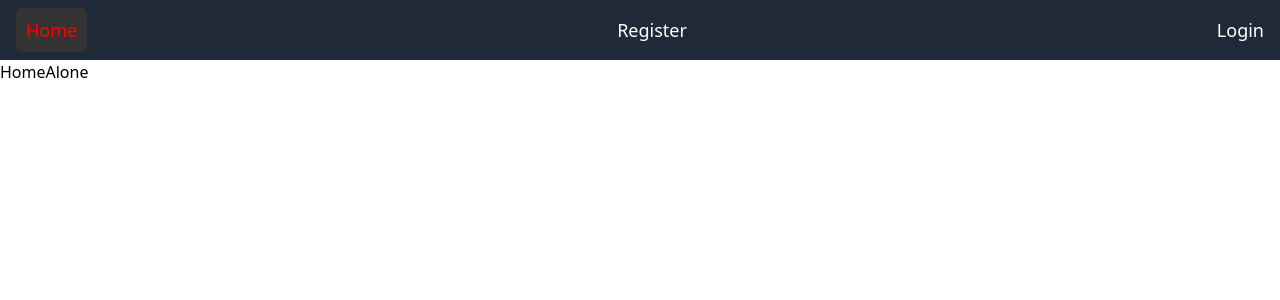
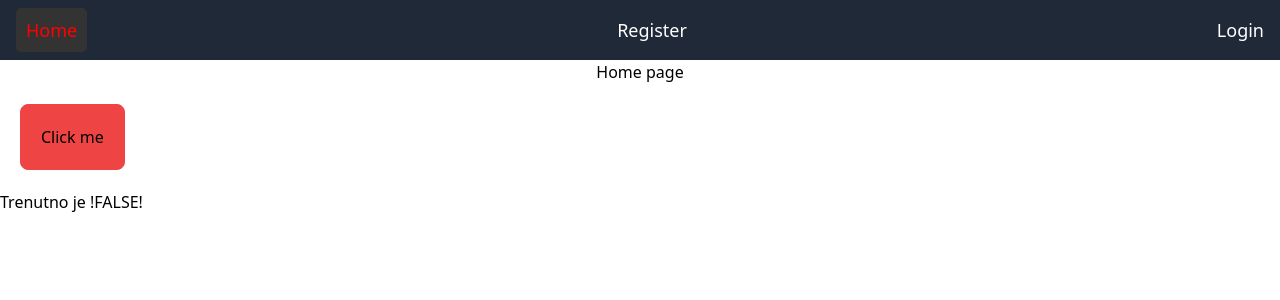
Before and after one commit to NikolaLubarda/React-Formik-Yup-Redux, a React (Vite) app: page / in a window 1280 px wide. Shown: the top 300 px of the page. Built offline with nearby package versions, Linux system fonts and the light colour scheme.

Commit message:
redux part 2 using

```diff
--- a/src/Pages/HomePage.jsx
+++ b/src/Pages/HomePage.jsx
@@ -1,7 +1,28 @@
 import React from "react";
+import { useDispatch, useSelector } from "react-redux";
+import { testAction } from "../Store/userSlice";
 
-const HomePage = ({ props }) => {
-  return <div>HomeAlone</div>;
+const HomePage = ({}) => {
+  const dispatch = useDispatch();
+  const { isActive } = useSelector((state) => state.userStore);
+
+  function handleClick() {
+    dispatch(testAction());
+    console.log(isActive);
+  }
+
+  return (
+    <div>
+      <h2 className="text-center">Home page</h2>
+      <button
+        className="bg-red-500 rounded-lg m-[20px] border border-red-500 px-[20px] py-[20px]"
+        onClick={handleClick}
+      >
+        Click me
+      </button>
+      {isActive ? <p> Trenutno je !TRUE!</p> : <p> Trenutno je !FALSE!</p>}
+    </div>
+  );
 };
 
 export default HomePage;
--- a/src/Pages/LoginPage.jsx
+++ b/src/Pages/LoginPage.jsx
@@ -1,6 +1,6 @@
 import React from "react";
 
-const LoginPage = ({ props }) => {
+const LoginPage = ({}) => {
   return <div>LoginPage</div>;
 };
 
--- a/src/Store/userSlice.js
+++ b/src/Store/userSlice.js
@@ -4,16 +4,21 @@ const userSlice = createSlice({
   name: "user",
   initialState: {
     userData: {},
+    isActive: false,
+  },
   reducers: {
     logginUserAction: (state, action) => {
       console.log(action);
     },
     registerUserAction: (state, action) => {
-        console.log(action);
+      console.log(action.payload);
     },
+    testAction: (state, action) => {
+      state.isActive = !state.isActive;
     },
   },
 });
 
-export const { logginUserAction, registerUserAction } = userSlice.actions;
+export const { logginUserAction, registerUserAction, testAction } =
+  userSlice.actions;
 export default userSlice.reducer;
```
Lines whose indentation alone changed are shown as unchanged.
